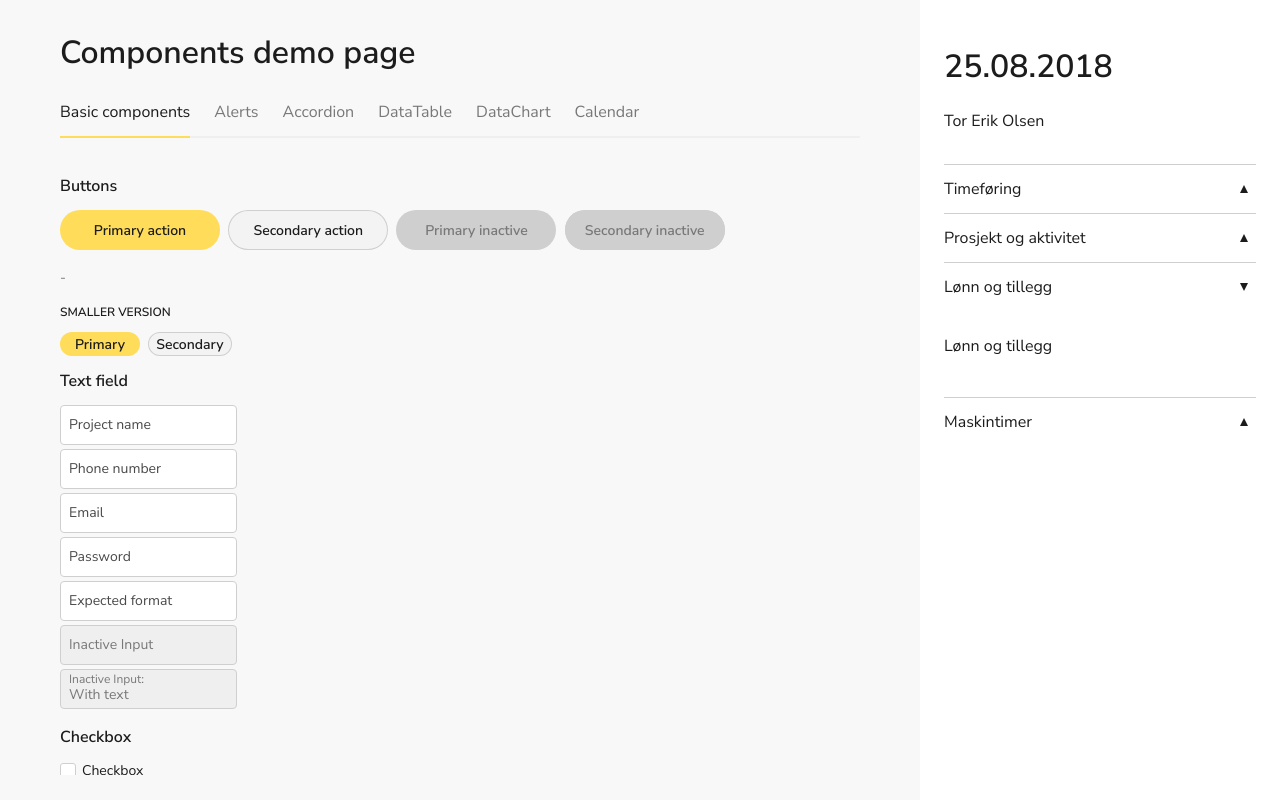
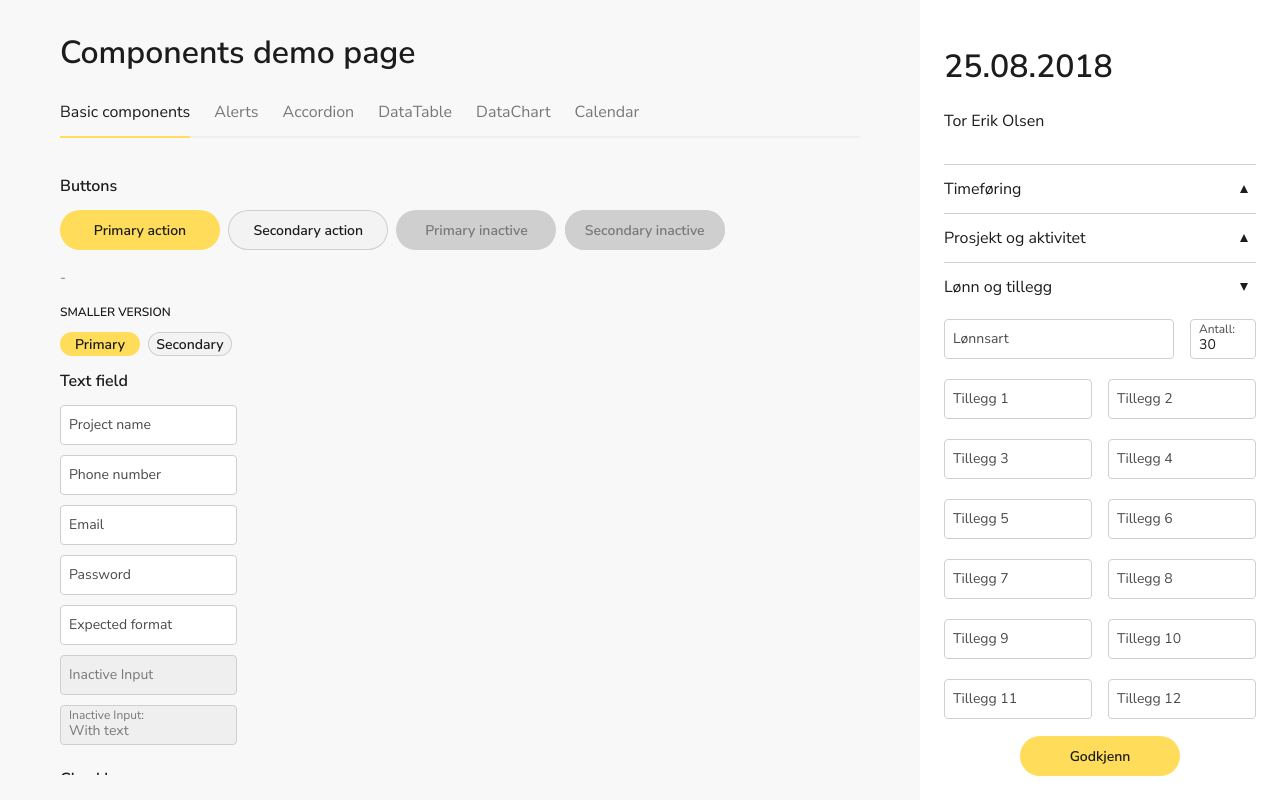
Before and after one commit to rboyts/sunshine, a Vue app: page / in a window 1280 px wide. Both pictures are taken after a click on the link "Lønn og tillegg". Built offline with nearby package versions, Linux system fonts and the light colour scheme.

Commit message:
Grid system

```diff
--- a/src/components/UiInspector.vue
+++ b/src/components/UiInspector.vue
@@ -1,10 +1,21 @@
 <template>
   <div class="ui-inspector">
-    <div class="ui-inspector__heading">
-      <slot name="heading" />
+    <div class="flex flex-column">
+      <div class="ui-inspector__header">
+        <slot name="header">
+        </slot>
+      </div>
+
+      <div class="ui-inspector__main flex-grow">
+        <slot />
+      </div>
+
+      <div class="ui-inspector__footer">
+        <slot name="footer">
+          Default footer
+        </slot>
+      </div>
     </div>
-
-    <slot />
   </div>
 </template>
 
--- a/src/style/components/inputs.scss
+++ b/src/style/components/inputs.scss
@@ -17,6 +17,7 @@ $input-font-size: .875rem;
   // max-width: 250px;
   margin-bottom: .25rem;
   height: $input-height;
+  overflow: hidden;
 
   &--focus,
   &:hover:not(.ui-input--inactive) {
@@ -41,6 +42,7 @@ $input-font-size: .875rem;
   padding: 0 $input-padding;
   pointer-events: none;
   font-size: $input-font-size;
+  white-space: nowrap;
 
   line-height: $input-line-height;
 
--- a/src/style/components/inspector.scss
+++ b/src/style/components/inspector.scss
@@ -13,24 +13,15 @@ $inspector-padding: 1.5rem;
   padding: $inspector-padding;
 }
 
-.ui-inspector__heading {
+.ui-inspector__header {
   margin-bottom: 2rem;
 }
 
-.grid {
-  display: grid;
-  grid-template-columns: repeat(4, auto);
-  grid-gap: 1rem;
+.ui-inspector__main {
+  overflow-y: auto;
 }
 
-.col4 {
-  grid-column: 1 / 5;
+.ui-inspector__footer {
+  // position: sticky;
+  margin-top: 1rem;
 }
-
-.col12 {
-  grid-column: 1 / 3;
-}
-
-.col34 {
-  grid-column: 3 / 5;
-}
--- a/src/style/objects.scss
+++ b/src/style/objects.scss
@@ -1,9 +1,33 @@
+.flex {
+  display: flex;
+  align-items: center;
+  justify-content: center;
+}
+
 .inline-flex {
   display: inline-flex;
   align-items: center;
   justify-content: center;
 }
 
+.flex-column {
+  flex-direction: column;
+  height: 100%;
+  align-items: stretch;
+}
+
 .flex-grow {
   flex: 1;
 }
+
+.grid {
+  display: grid;
+  grid-template-columns: repeat(12, 1fr);
+  grid-gap: 1rem;
+}
+
+@for $i from 1 through 12 {
+  .grid-item--span-#{$i} {
+    grid-column: span $i;
+  }
+}
--- a/src/views/InspectorDemo.vue
+++ b/src/views/InspectorDemo.vue
@@ -1,21 +1,26 @@
 <template>
 
     <ui-inspector>
-      <div slot="heading">
+      <div slot="header">
         <h1>25.08.2018</h1>
         Tor Erik Olsen
       </div>
 
+      <div slot="footer">
+        <div class="flex">
+          <ui-button primary>Godkjenn</ui-button>
+        </div>
+      </div>
 
       <ui-accordion>
         <ui-accordion-item>
           <template slot="heading">Timeføring</template>
 
           <div class="grid">
-            <ui-text-field v-model="from" label="Fra" format="00:00" />
-            <ui-text-field v-model="to" label="Til" format="00:00" />
-            <ui-text-field v-model="pause" label="Pause" />
-            <ui-text-field inactive label="Timer" value="7,5" />
+            <ui-text-field class="grid-item--span-3" v-model="from" label="Fra" format="00:00" />
+            <ui-text-field class="grid-item--span-3" v-model="to" label="Til" format="00:00" />
+            <ui-text-field class="grid-item--span-3" v-model="pause" label="Pause" />
+            <ui-text-field class="grid-item--span-3" inactive label="Timer" value="7,5" />
           </div>
 
           <p>
@@ -27,20 +32,24 @@
           <template slot="heading">Prosjekt og aktivitet</template>
 
           <div class="grid">
-            <ui-text-field class="col4" v-model="project" label="Prosjekt" />
-            <ui-text-field class="col4" v-model="subProject" label="Underprosjekt" />
+            <ui-text-field class="grid-item--span-12" v-model="project" label="Prosjekt" />
 
-            <ui-text-field class="col12" v-model="activity" label="Aktivitet" />
-            <ui-text-field class="col34" v-model="area" label="Område" />
+            <ui-text-field class="grid-item--span-9" v-model="subProject" label="Underprosjekt" />
+            <ui-text-field class="grid-item--span-3" v-model="pause" label="Antall" />
+
+            <ui-text-field class="grid-item--span-6" v-model="activity" label="Aktivitet" />
+            <ui-text-field class="grid-item--span-6" v-model="area" label="Område" />
           </div>
         </ui-accordion-item>
 
         <ui-accordion-item>
           <template slot="heading">Lønn og tillegg</template>
 
-          <p>
-            Lønn og tillegg
-          </p>
+          <div class="grid">
+            <ui-text-field class="grid-item--span-9" v-model="wage" label="Lønnsart" />
+            <ui-text-field class="grid-item--span-3" v-model="pause" label="Antall" />
+            <ui-text-field v-for="i in 20" class="grid-item--span-6" :key="i" :label="`Tillegg ${i}`" />
+          </div>
         </ui-accordion-item>
 
         <ui-accordion-item>
@@ -59,6 +68,7 @@
 import Vue from 'vue';
 import UiAccordion from '@/components/UiAccordion.vue';
 import UiAccordionItem from '@/components/UiAccordionItem.vue';
+import UiButton from '@/components/UiButton.vue';
 import UiInspector from '@/components/UiInspector.vue';
 import UiTextField from '@/components/UiTextField.vue';
 
@@ -68,6 +78,7 @@ export default Vue.extend({
   components: {
     UiAccordion,
     UiAccordionItem,
+    UiButton,
     UiInspector,
     UiTextField,
   },
@@ -80,6 +91,7 @@ export default Vue.extend({
       project: '2tal Utemiljø',
       subProject: '',
       activity: 'Boring',
+      wage: '',
       area: '',
     };
   },
```
